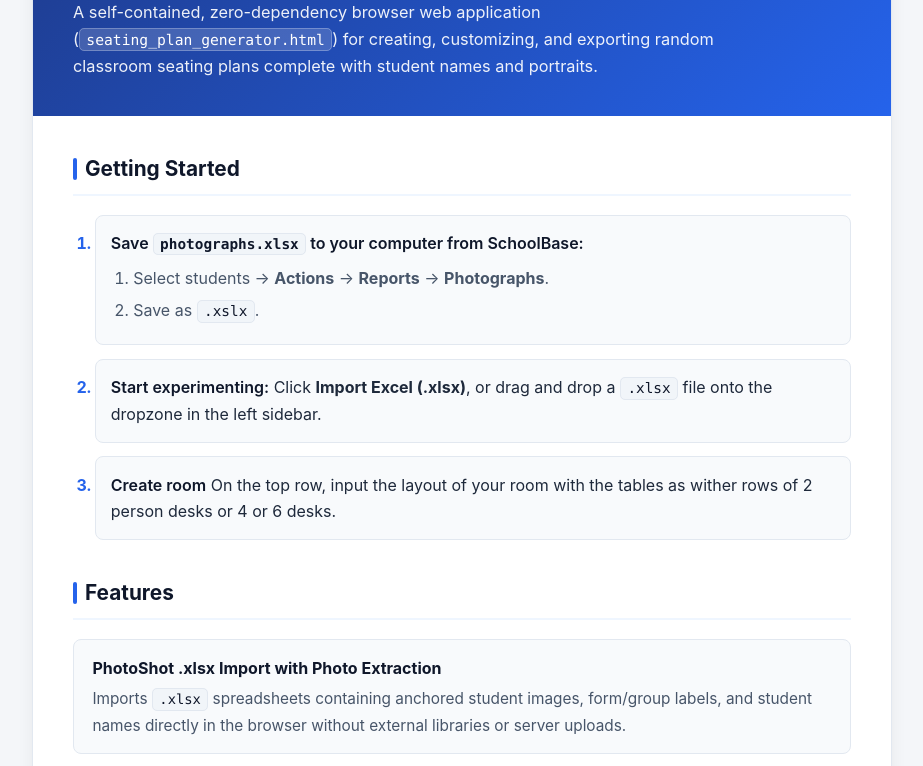
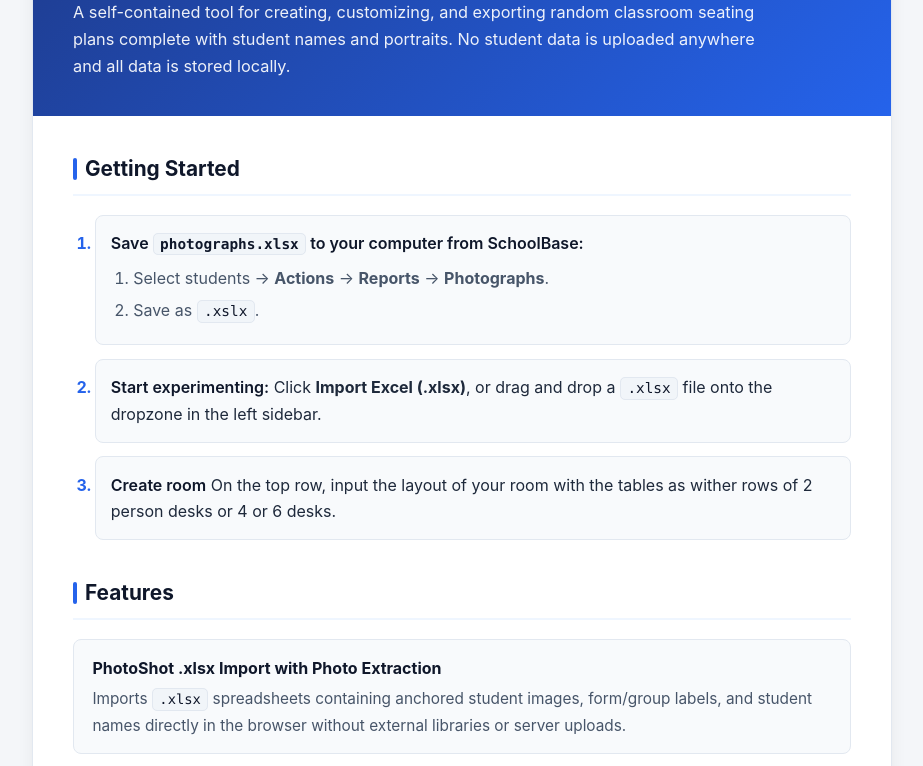
Before and after one commit to mr-sbevan/work, a plain HTML site: page classroom_seating_plan_guide.html in a window 1280 px wide. Shown: the part 179-945 px from the top of the page, without its empty margins (178-1101 px from the left). Drawn offline with Linux system fonts and the light colour scheme.

Commit message:
Revise application description for clarity
Updated description to clarify data handling and local storage.

```diff
--- a/classroom_seating_plan_guide.html
+++ b/classroom_seating_plan_guide.html
@@ -229,8 +229,8 @@
       <div class="badge">Web Application Guide</div>
       <h1>Classroom Seating Plan Generator</h1>
       <p>
-        A self-contained, zero-dependency browser web application (<code>seating_plan_generator.html</code>)
-        for creating, customizing, and exporting random classroom seating plans complete with student names and portraits.
+        A self-contained tool for creating, customizing, and exporting random classroom seating plans complete with student names and portraits.
+        No student data is uploaded anywhere and all data is stored locally.
       </p>
     </header>
 
```
